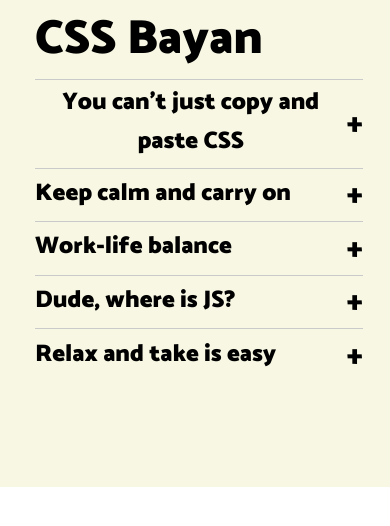
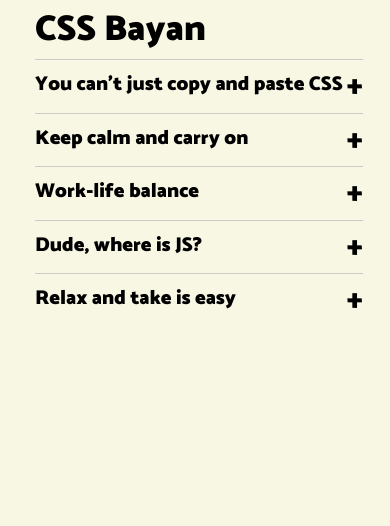
Before and after one commit to ViyaSilyantieva/cssBayan, a plain HTML site: page cssBayan/index.html in a window 390 px wide. Drawn offline with Linux system fonts and the light colour scheme.

Commit message:
feat: add responsive design (Sun, Mar 12, 2023 21:54:30 PM)

```diff
--- a/cssBayan/styles/style.css
+++ b/cssBayan/styles/style.css
@@ -38,14 +38,15 @@ html,
 body {
     height: 100%;
 }
-
+body {
+    background-color: rgb(247, 247, 227);
+    background-size: 100%;
+}
 .container {
-    background-color: rgb(247, 247, 227);
     max-width: 100%;
     margin: auto;
     padding-left: 9%;
     padding-right: 7%;
-    padding-bottom: 27%;
 }
 .container__title {
     font-family: 'Catamaran';
@@ -97,3 +98,19 @@ body {
 .container__bigpart:hover .container__part {
     cursor: pointer;
 }
+@media (max-width:820px) {
+    .container__title {
+        font-size: 36px;
+    }
+    .container__text {
+        font-size: 20px;
+    }
+}
+@media (max-width:320px) {
+    .container__title {
+        font-size: 28px;
+    }
+    .container__text {
+        font-size: 16px;
+    }
+}
```
